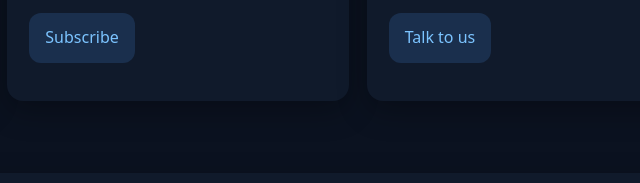
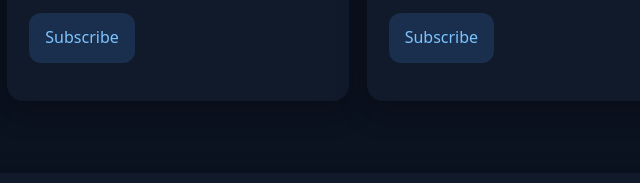
Before and after one commit to preciii7/preciii7.github.io, a plain HTML site: page index.html in a window 1280 px wide. Shown: the part 1568-1751 px from the top of the page, 462-1102 px from the left. Drawn offline with Linux system fonts and the light colour scheme.

Commit message:
Update index.html

```diff
--- a/index.html
+++ b/index.html
@@ -155,7 +155,7 @@
             <li>Onboarding (2h) & SLA 24h</li>
             <li>Custom reports</li>
           </ul>
-          <p><a class="btn" href="mailto:sales@your-domain.com">Talk to us</a></p>
+          <p><a class="btn" href="mailto:sales@your-domain.com">Subscribe</a></p>
         </div>
       </div>
 
```
